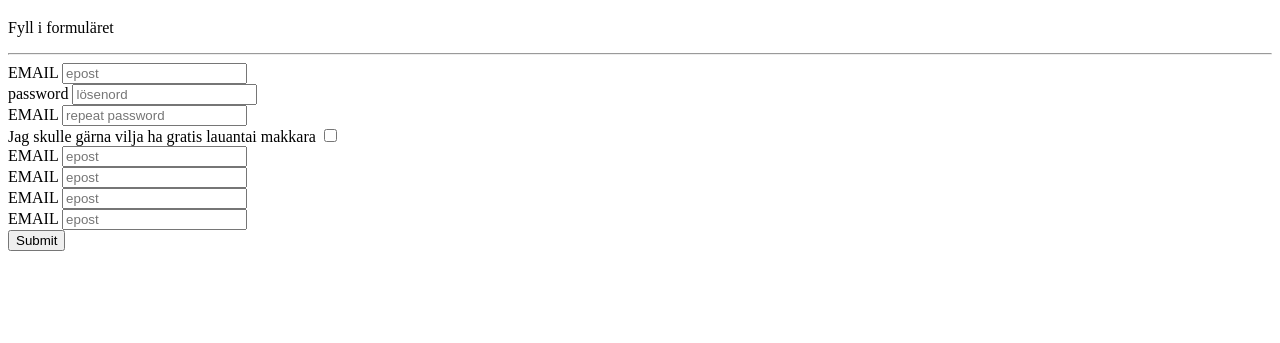
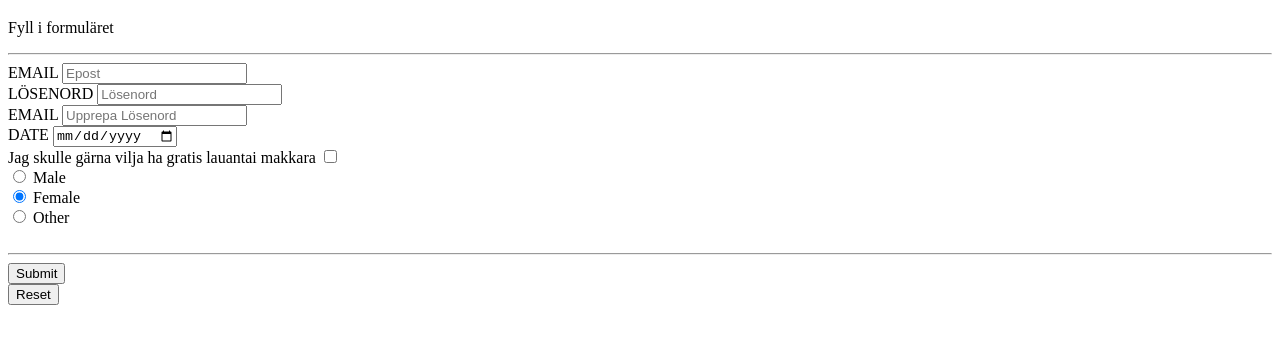
Before and after one commit to marcusIT19a/marcus_andersson_it19a, a plain HTML site: page tillämpad programmering/formulär/form.html in a window 1280 px wide. Shown: the part 61-404 px from the top of the page. Drawn offline with Linux system fonts and the light colour scheme.

Commit message:
formuläret

```diff
--- a/tillämpad programmering/formulär/form.html
+++ b/tillämpad programmering/formulär/form.html
@@ -6,54 +6,60 @@
     <title>Document</title>
 </head>
 <body>
+
     <h1>Hämi formulär</h1>
     <p>Fyll i formuläret</p>
     <form action="mailto:marcus.andersson3@elev.ga.ntig.se" method="get" enctype="text/plain">
         <hr>
+
         <div>
         <label for="email">EMAIL</label>
-        <input type="email" placeholder="epost" name="email" id="email" required>
+        <input type="email" placeholder="Epost" name="email" id="email" required>
         </div>
 
         <div>
-        <label for="psw">password</label>
-        <input type="password" placeholder="lösenord" name="psw" id="psw" required>
+        <label for="psw">LÖSENORD</label>
+        <input type="password" placeholder="Lösenord" name="psw" id="psw" required>
         </div>
 
         <div>
         <label for="psw-repeat">EMAIL</label>
-        <input type="password" placeholder="repeat password" name="psw-repeat" id="psw-repeat" required>
+        <input type="password" placeholder="Upprepa Lösenord" name="psw-repeat" id="psw-repeat" required>
         </div>
 
         <div>
-        <label for="switch">Jag skulle gärna vilja ha gratis lauantai makkara
-        <input type="checkbox">
-        </label>
+        <label for="date">DATE</label>
+        <input type="date" placeholder="Datum" name="date" id="date" required>
         </div>
 
-        <div>
-        <label for="">EMAIL</label>
-        <input type="email" placeholder="epost" name="email" id="email" required>
+         <div>
+            <label for="switch">Jag skulle gärna vilja ha gratis lauantai makkara
+            <input type="checkbox">
+            </label>
         </div>
 
-        <div>
-        <label for="email">EMAIL</label>
-        <input type="email" placeholder="epost" name="email" id="email" required>
-        </div>
+         <div>
+         <input type="radio" id="male" name="gender" value="male">
+         <label for="male">Male</label><br>
+         <input type="radio" id="female" name="gender" value="female" checked="checked">
+         <label for="female">Female</label><br>
+         <input type="radio" id="other" name="gender" value="other">
+         <label for="other">Other</label><br><br>
+         </div>
 
-        <div>
-        <label for="email">EMAIL</label>
-        <input type="email" placeholder="epost" name="email" id="email" required>
-        </div>
-
-        <div>
-            <label for="email">EMAIL</label>
-            <input type="email" placeholder="epost" name="email" id="email" required>
-         </div>
+         <hr>
 
          <div>
             <input type="submit" value="Submit">
          </div>
+
+
+        <div>
+            <input type="reset" value="Reset"
+        </div>
+
+
+        <p Tryck på Submit knappen för att skcika in dina svar></p>
 
 
 
```
Also changed, not shown: tillämpad programmering/first page/firstpage.html (+1 -0 lines).
